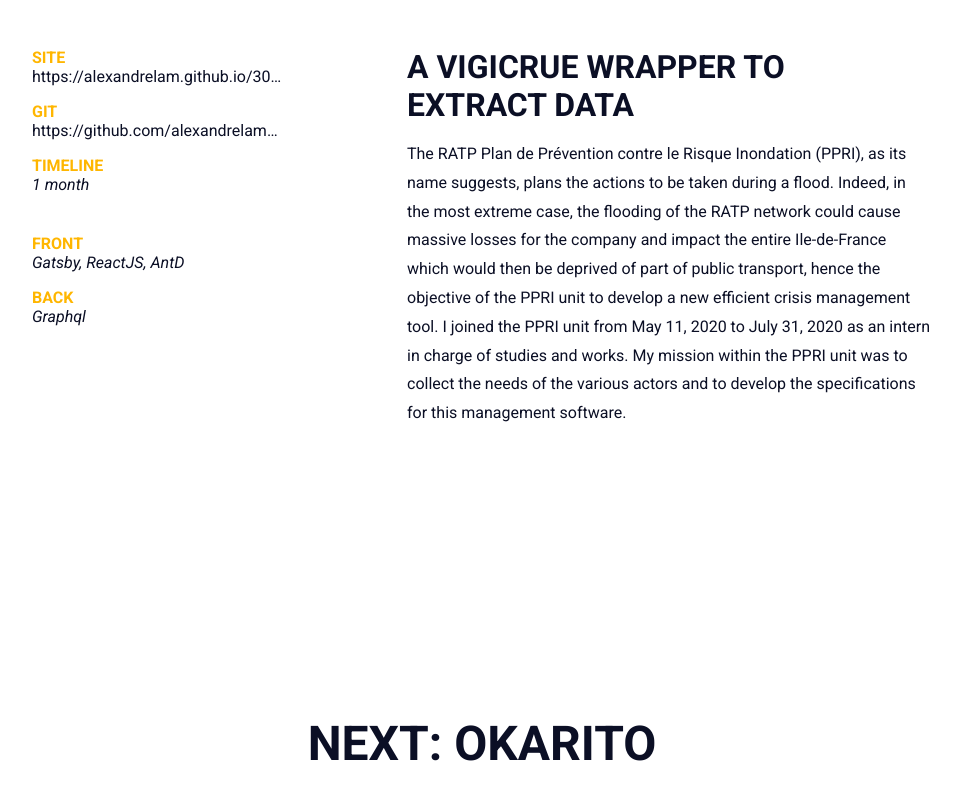
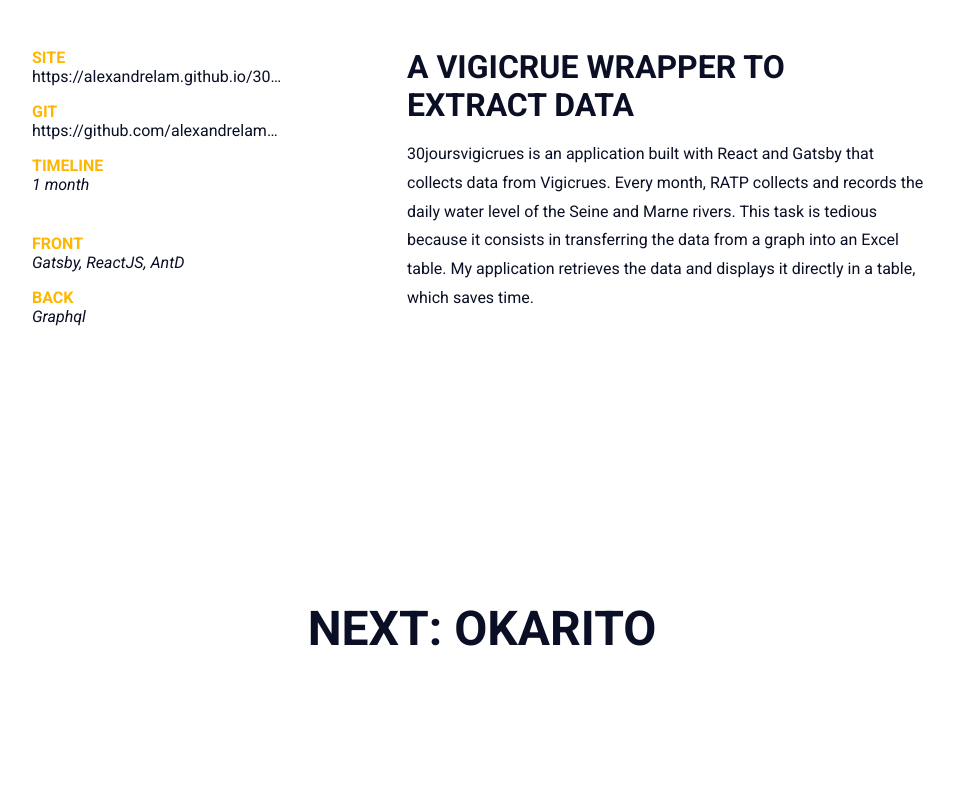
Before and after one commit to alexandrelam/portfolio, a Nuxt app: page /experiences/datahandlingforratp in a window 1280 px wide. Shown: the part 1429-2229 px from the top of the page, without its empty margins (158-1118 px from the left). Built offline with nearby package versions, Linux system fonts and the light colour scheme.

Commit message:
feat(content): added 30joursvigicrues

```diff
--- a/pages/experiences/datahandlingforratp.vue
+++ b/pages/experiences/datahandlingforratp.vue
@@ -5,7 +5,7 @@
     image="ratpdata_cover.png"
     date="july 2020"
     descriptionTitle="A VIGICRUE WRAPPER TO EXTRACT DATA"
-    descriptionParagraph="The RATP Plan de Prévention contre le Risque Inondation (PPRI), as its name suggests, plans the actions to be taken during a flood. Indeed, in the most extreme case, the flooding of the RATP network could cause massive losses for the company and impact the entire Ile-de-France which would then be deprived of part of public transport, hence the objective of the PPRI unit to develop a new efficient crisis management tool. I joined the PPRI unit from May 11, 2020 to July 31, 2020 as an intern in charge of studies and works. My mission within the PPRI unit was to collect the needs of the various actors and to develop the specifications for this management software."
+    descriptionParagraph="30joursvigicrues is an application built with React and Gatsby that collects data from Vigicrues. Every month, RATP collects and records the daily water level of the Seine and Marne rivers. This task is tedious because it consists in transferring the data from a graph into an Excel table. My application retrieves the data and displays it directly in a table, which saves time."
     :info={
       site:"https://alexandrelam.github.io/30joursvigicrues/",
       git:"https://github.com/alexandrelam/30joursvigicrues",
```
